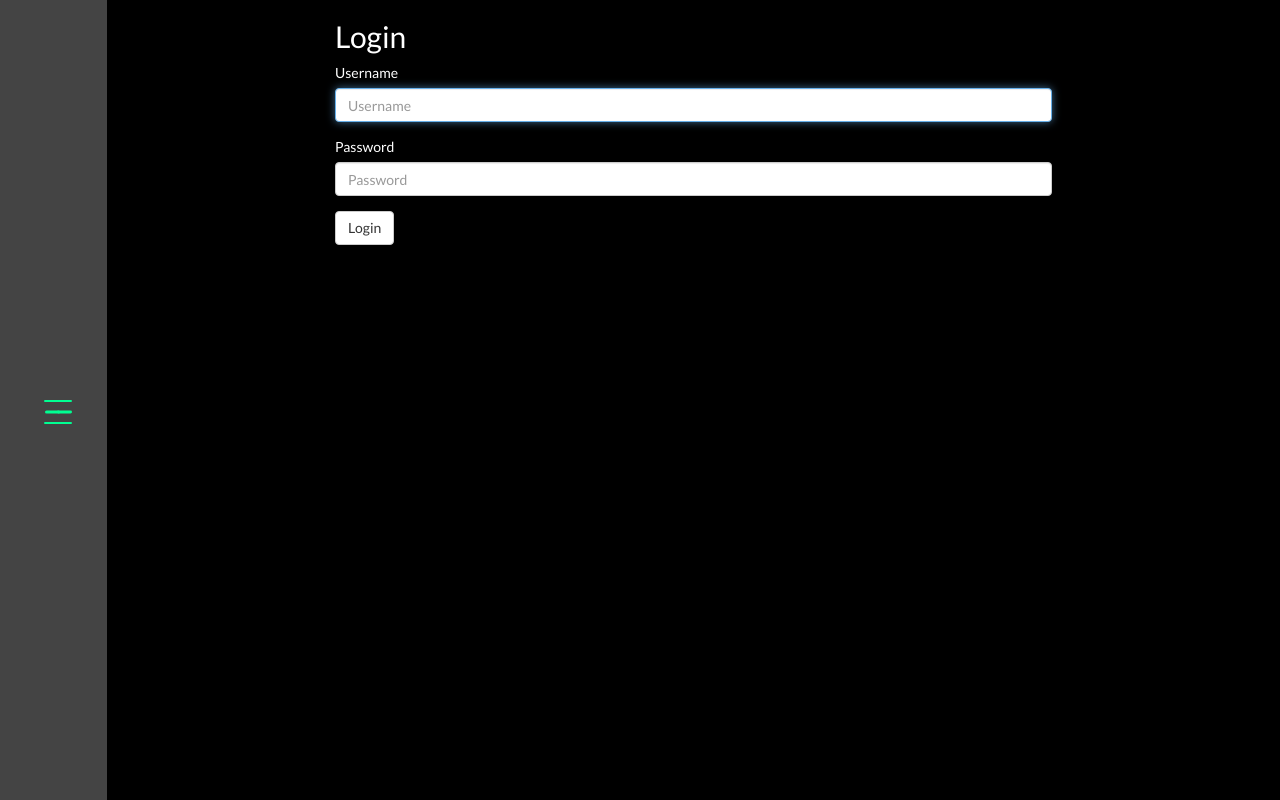
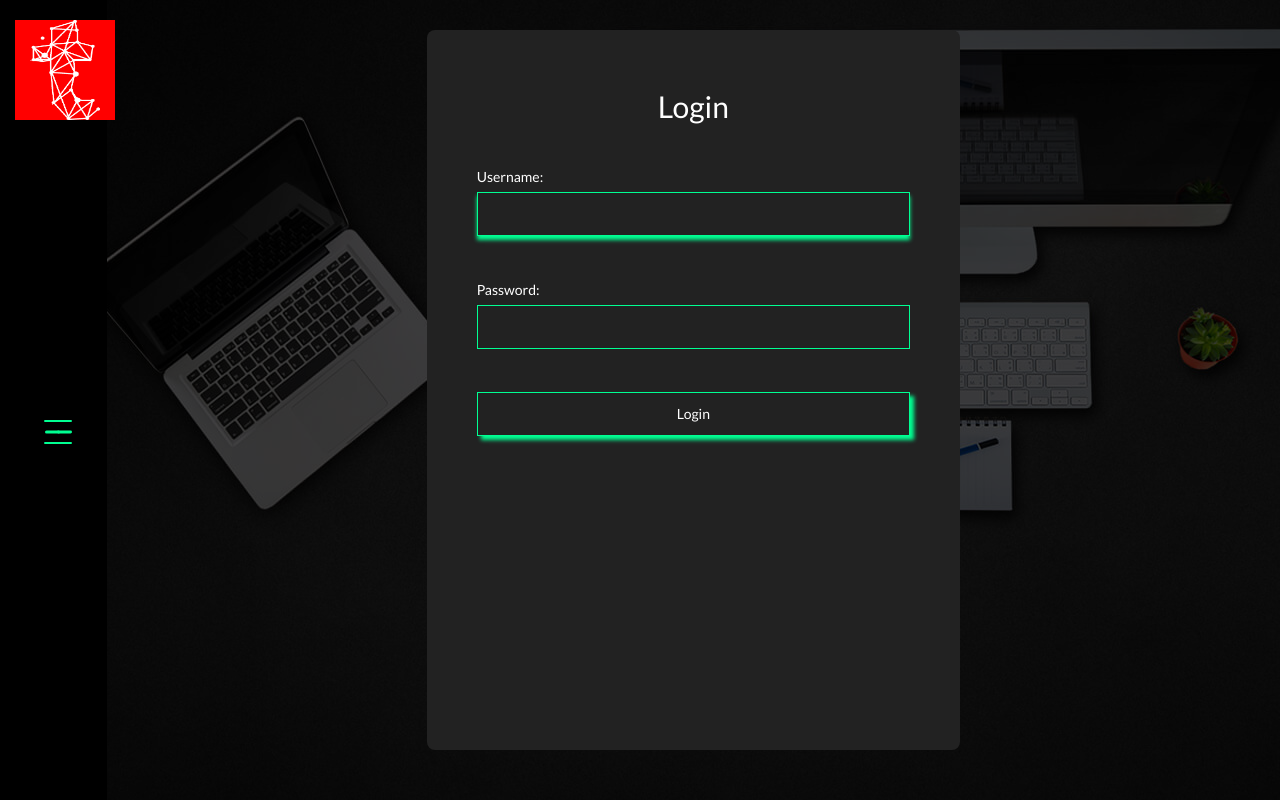
Before and after one commit to Ista2000/DPSRPKTechClubOfficial, a Django app: page /users/login/ in a window 1280 px wide. Run offline with Django 3.2, Linux system fonts and the light colour scheme; some libraries are stand-ins or nearby versions.

Commit message:
Big changes again ;_;

```diff
--- a/chat/consumers.py
+++ b/chat/consumers.py
@@ -1,10 +1,13 @@
 # chat/consumers.py
 from channels.generic.websocket import AsyncWebsocketConsumer
 import json
+from django.urls import reverse_lazy
 
 
 class ChatConsumer(AsyncWebsocketConsumer):
     async def connect(self):
+        self.user = self.scope['user']
+
         self.room_name = self.scope['url_route']['kwargs']['room_name']
         self.room_group_name = 'chat_%s' % self.room_name
 
--- a/chat/views.py
+++ b/chat/views.py
@@ -2,12 +2,14 @@
 from django.shortcuts import render
 from django.utils.safestring import mark_safe
 import json
+from django.contrib.auth.decorators import login_required
 
 
 def index(request):
     return render(request, 'chat/index.html', {})
 
 
+@login_required(login_url='/users/login/')
 def room(request, room_name):
     return render(request, 'chat/room.html', {
         'room_name_json': mark_safe(json.dumps(room_name))
--- a/requirements.txt
+++ b/requirements.txt
@@ -1,3 +1,4 @@
 channels
 Django==2.1.5
 channels_redis
+django-bootstrap3
--- a/static/js/main.js
+++ b/static/js/main.js
@@ -9,6 +9,7 @@ $(document).ready(function () {
             $("div.social").removeClass("col-md-1").removeClass("col-sm-1")
                 .removeClass("col-md-offset-8").removeClass("col-sm-offset-8")
                 .removeClass("col-lg-offset-8").removeClass("col-lg-8").css("opacity", 0);
+            $(".logo").removeClass('hide');
         } else {
             $("div.sidebar").removeClass("col-md-1").removeClass("col-sm-1").addClass("col-md-8").addClass("col-sm-8");
             $("div.espace").addClass("col-md-3").addClass("col-sm-3")
@@ -17,6 +18,7 @@ $(document).ready(function () {
             $("div.social").addClass("col-md-1").addClass("col-sm-1")
                 .addClass("col-md-offset-8").addClass("col-sm-offset-8")
                 .addClass("col-lg-offset-8").addClass("col-lg-1").css("opacity", 1);
+            $(".logo").addClass("hide");
         }
     });
 });
--- a/static/style.css
+++ b/static/style.css
@@ -5,9 +5,10 @@
   -o-transition: all 0.5s ease;
   transition: all 0.5s ease;
   min-height: 100vh;
-  background-color: #444444;
+  background-color: #000;
   position: fixed;
   z-index: 10;
+  padding-top: 20px;
 }
 .espace {
   -webkit-transition: all 0.5s ease;
@@ -249,7 +250,7 @@ a:link, a:hover, a:visited {
 
 .background-overlay {
   background: #000;
-  opacity: 0.60;
+  opacity: 0.75;
   height: 100vh;
   width: 100vw;
   position: fixed;
@@ -265,6 +266,8 @@ a:link, a:hover, a:visited {
   display: flex;
   flex-wrap: wrap;
   justify-content: space-between;
+  min-height: 90vh;
+  /*align-items: center;*/
 }
 
 label {
@@ -353,11 +356,22 @@ option {
 .id_password2 {
   width: 100%;
 }
+.id_password {
+  width: 100%;
+}
 input {
   width: 100%;
 }
 .errorlist {
   color: red;
+  list-style: none;
+  padding: 5px;
+}
+.nonfield {
+  background-color: pink;
+  border: 1px solid red;
+  border-radius: 3px;
+  text-align: justify-all;
 }
 .submitbtn {
   -webkit-transition: all 0.5s ease;
@@ -379,3 +393,39 @@ input {
   color: #000;
   background-color: #00ff92;
 }
+#myVideo {
+  position: fixed;
+  right: 0;
+  bottom: 0;
+  min-width: 100vw;
+  min-height: 100vh;
+  z-index: -100;
+}
+img {
+  height: 100%;
+  width: 100%;
+  -webkit-transition: all 0.5s ease;
+  -moz-transition: all 0.5s ease;
+  -ms-transition: all 0.5s ease;
+  -o-transition: all 0.5s ease;
+  transition: all 0.5s ease;
+}
+.logo {
+  position: relative;
+  height: 100px;
+  width: 100px;
+  -webkit-transition: all 0.5s ease;
+  -moz-transition: all 0.5s ease;
+  -ms-transition: all 0.5s ease;
+  -o-transition: all 0.5s ease;
+  transition: all 0.5s ease;
+  background-color: red;
+}
+.hide {
+  opacity: 0;
+  -webkit-transition: all 0.5s ease;
+  -moz-transition: all 0.5s ease;
+  -ms-transition: all 0.5s ease;
+  -o-transition: all 0.5s ease;
+  transition: all 0.5s ease;
+}
--- a/templates/base_sidebar_visitor.html
+++ b/templates/base_sidebar_visitor.html
@@ -1,8 +1,11 @@
 {% extends 'base.html' %}
 {% block head %}{% endblock %}
-
+{% load static %}
 {% block sidebar %}
     <div class="sidebar col-md-1 col-sm-1">
+        <div class="logo col-md-12 col-sm-12 col-xs-12">
+            <img src="{% static 'images/favicon-inverted.png' %}" />
+        </div>
         <div class="hamburger">
           <label class="toggle">
               <input type="checkbox">
--- a/templates/home.html
+++ b/templates/home.html
@@ -1,10 +1,14 @@
 {% extends sidebar %}
-
+{% load static %}
 {% block body %}
     {% if user.is_authenticated %}
         <p class="col-md-offset-1 col-sm-offset-1">Hi {{ user.username }}</p>
         <p class="col-md-offset-1 col-sm-offset-1"><a href="{% url 'logout' %}">Log out</a></p>
     {% else %}
+        <video autoplay muted loop id="myVideo">
+            <source src="{% static 'images/herovid2.mp4' %}" type="video/mp4">
+        </video>
+        <div class="background-overlay"></div>
         <div class="home-container col-md-offset-2 col-sm-offset-2 col-md-7 col-sm-7">
             <div class="container">
                 <div class="head-text">
--- a/templates/registration/login.html
+++ b/templates/registration/login.html
@@ -2,12 +2,23 @@
 {% load bootstrap3 %}
 
 {% block body %}
-<form method="post">
-    <div class="col-md-offset-3 col-sm-offset-3 col-md-7 col-sm-7">
-        <h2>Login</h2>
-        {% csrf_token %}
-        {% bootstrap_form form show_help=False %}
-        {% bootstrap_button "Login" button_type="submit" button_class="btn-default" %}
+<div class="background"></div>
+<div class="background-overlay"></div>
+<form  role="form" action="" method="post" autocomplete="off">
+    <div class="form-container col-md-offset-4 col-sm-offset-4 col-md-5 col-sm-5">
+        <div style="height: 50vh;display: flex;justify-content: space-between; flex-wrap: wrap">
+            <h2 align="center">Login</h2>
+            {% csrf_token %}
+            {{ form.non_field_errors }}
+            {% for field in form %}
+            <div class="{{ field.id_for_label }}">
+                {{ field.label_tag }}
+                {{ field }}
+                {{ field.errors }}
+            </div>
+            {% endfor %}
+            <button name="register" type="submit" class="submitbtn">Login</button>
+        </div>
     </div>
 </form>
 {% endblock %}
--- a/users/views.py
+++ b/users/views.py
@@ -19,9 +19,3 @@ def home(request):
     else:
         context['sidebar'] = 'base_sidebar_visitor.html'
     return render(request, 'home.html', context)
-
-
-# def register(request):
-#     form = UserForm(request.POST or None)
-#     if form.is_valid():
-#         user = form.save(commit=False)
```
Also changed, not shown: 2 other files.
